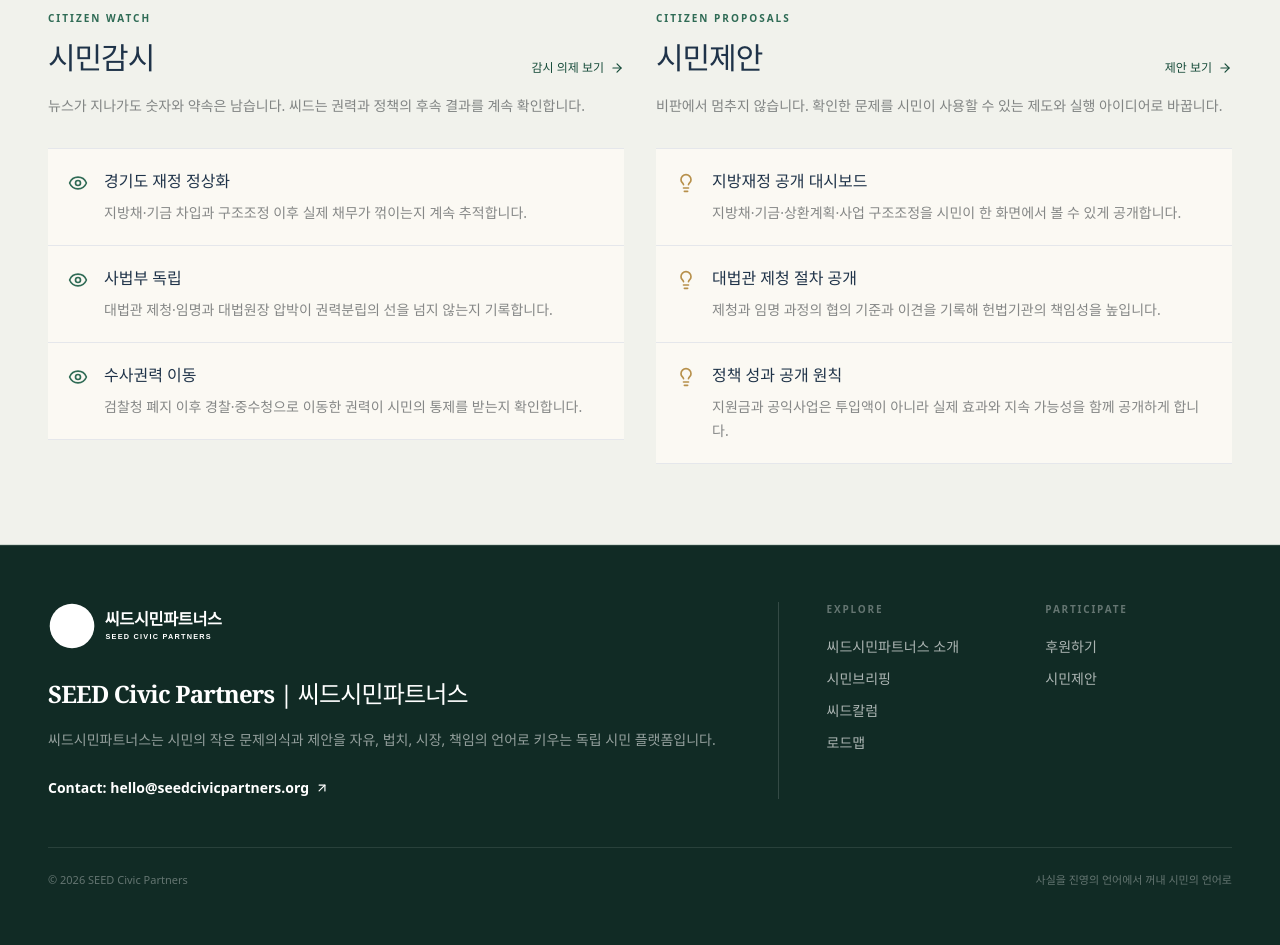
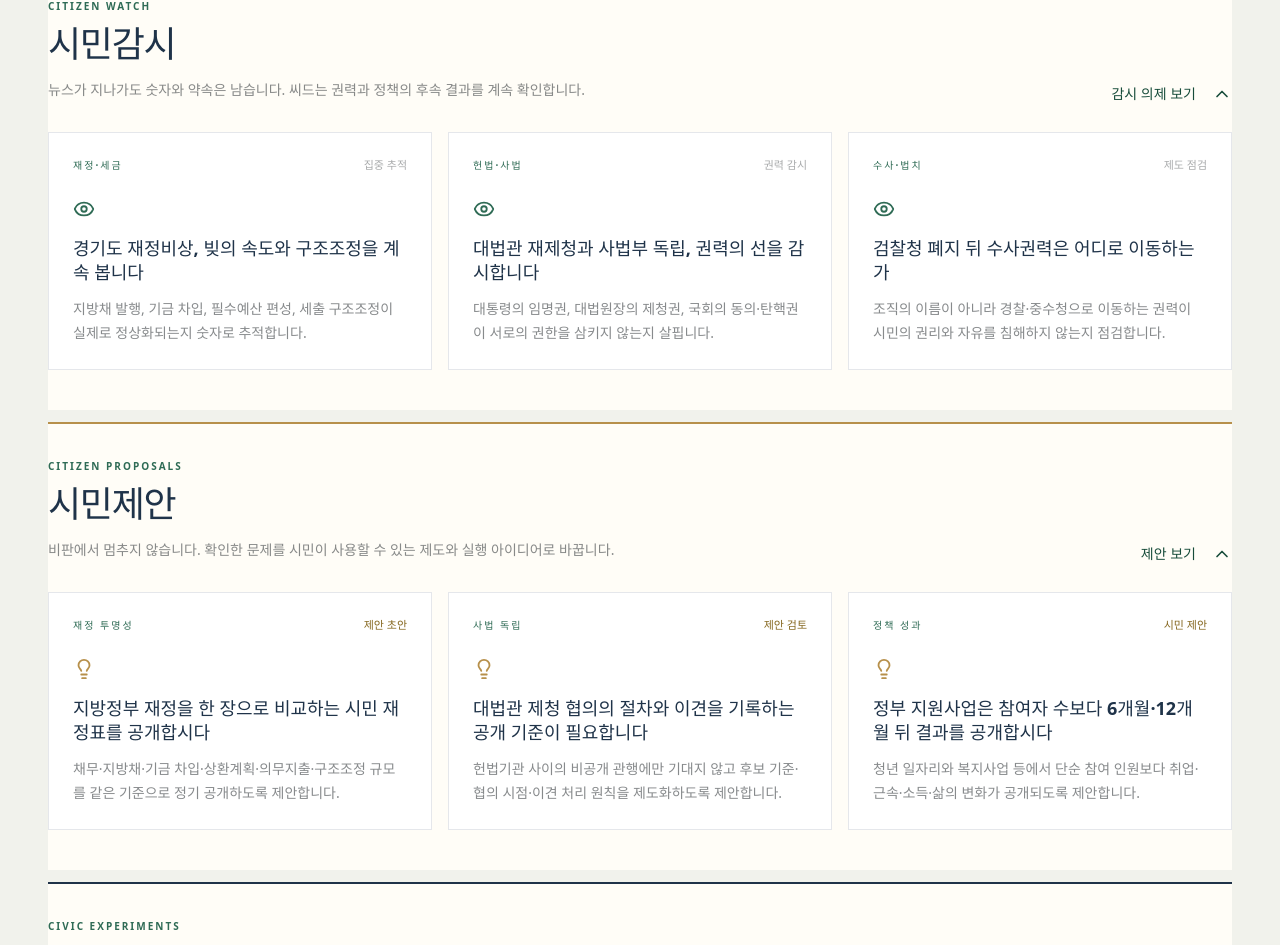
Before and after one commit to moraeal/Seed, a React (Vite) app: page / in a window 1280 px wide. Shown: the part 1559-2504 px from the top of the page. Built offline with nearby package versions, Linux system fonts and the light colour scheme; no server answers.

Commit message:
메인 하단 감시·제안·실험·아카데미를 스크롤 자동 펼침 구조로 개편

```diff
--- a/src/pages/Home.tsx
+++ b/src/pages/Home.tsx
@@ -1,8 +1,11 @@
-import { ArrowRight, Clock, Eye, Lightbulb, Newspaper } from "lucide-react";
+import { ArrowRight, BookOpenCheck, Clock, Eye, FlaskConical, Lightbulb, Newspaper } from "lucide-react";
 import { Link } from "react-router-dom";
+import ScrollRevealPanel from "../components/ScrollRevealPanel";
 import { getAllBriefingsNewestFirst } from "../data/allBriefings";
+import { monitoringItems, proposalItems } from "../data/civicParticipation";
 import { columns } from "../data/columns";
 import { getNewsNewestFirst } from "../data/news";
+import { academyItems, experimentItems } from "../data/programContent";
 import { useLanguage } from "../i18n";
 
 const resolveImageSrc = (src?: string) => {
@@ -11,21 +14,7 @@ const resolveImageSrc = (src?: string) => {
   return `${import.meta.env.BASE_URL}${src.replace(/^\//, "")}`;
 };
 
-const heroTextShadow = {
-  textShadow: "0 2px 10px rgba(0,0,0,.82)",
-};
-
-const monitoringItems = [
-  ["경기도 재정 정상화", "지방채·기금 차입과 구조조정 이후 실제 채무가 꺾이는지 계속 추적합니다."],
-  ["사법부 독립", "대법관 제청·임명과 대법원장 압박이 권력분립의 선을 넘지 않는지 기록합니다."],
-  ["수사권력 이동", "검찰청 폐지 이후 경찰·중수청으로 이동한 권력이 시민의 통제를 받는지 확인합니다."],
-];
-
-const proposalItems = [
-  ["지방재정 공개 대시보드", "지방채·기금·상환계획·사업 구조조정을 시민이 한 화면에서 볼 수 있게 공개합니다."],
-  ["대법관 제청 절차 공개", "제청과 임명 과정의 협의 기준과 이견을 기록해 헌법기관의 책임성을 높입니다."],
-  ["정책 성과 공개 원칙", "지원금과 공익사업은 투입액이 아니라 실제 효과와 지속 가능성을 함께 공개하게 합니다."],
-];
+const heroTextShadow = { textShadow: "0 2px 10px rgba(0,0,0,.82)" };
 
 export default function Home() {
   const { language } = useLanguage();
@@ -33,126 +22,58 @@ export default function Home() {
   const latestColumns = [...columns].sort((a, b) => b.issue - a.issue).slice(0, 2);
   const latestNews = getNewsNewestFirst().slice(0, 3);
   const briefingImage = latestBriefing.images?.[0];
-
   const ko = language === "ko";
 
   return (
     <>
       <section className="border-b border-green-deep/15 bg-ivory">
         <div className="container-page grid gap-6 py-8 sm:py-10 lg:grid-cols-[1.55fr_.75fr] lg:gap-8 lg:py-12">
-          <Link
-            to={`/briefings/${latestBriefing.slug}`}
-            className="group relative min-h-[520px] overflow-hidden bg-navy shadow-[0_24px_70px_rgba(23,76,58,.16)] sm:min-h-[590px]"
-          >
-            {briefingImage && (
-              <img
-                src={resolveImageSrc(briefingImage.src)}
-                alt={briefingImage.alt}
-                className="absolute inset-0 h-full w-full object-cover transition duration-700 group-hover:scale-[1.018]"
-              />
-            )}
+          <Link to={`/briefings/${latestBriefing.slug}`} className="group relative min-h-[520px] overflow-hidden bg-navy shadow-[0_24px_70px_rgba(23,76,58,.16)] sm:min-h-[590px]">
+            {briefingImage && <img src={resolveImageSrc(briefingImage.src)} alt={briefingImage.alt} className="absolute inset-0 h-full w-full object-cover transition duration-700 group-hover:scale-[1.018]" />}
             <div className="absolute inset-0 bg-black/38" />
             <div className="absolute inset-0 bg-gradient-to-t from-black/95 via-black/48 to-black/20" />
             <div className="absolute inset-x-0 bottom-0 p-7 sm:p-10 lg:p-12">
-              <span className="inline-flex border border-white/45 bg-green-deep/78 px-3 py-1.5 text-[10px] font-extrabold tracking-[.18em] text-white backdrop-blur-sm">
-                {ko ? "LATEST CITIZEN BRIEFING" : "LATEST CIVIC BRIEFING"}
-              </span>
-              <p className="mt-5 text-xs font-extrabold tracking-[.13em] text-gold-light" style={heroTextShadow}>
-                {latestBriefing.category} · {latestBriefing.date.replace(/-/g, ".")}
-              </p>
-              <h1 className="editorial-title mt-3 max-w-4xl text-4xl font-bold leading-[1.08] text-white sm:text-5xl lg:text-[3.4rem]" style={heroTextShadow}>
-                {latestBriefing.title}
-              </h1>
-              <p className="mt-5 max-w-3xl text-sm font-semibold leading-7 text-white/95 sm:text-base" style={heroTextShadow}>
-                {latestBriefing.summary}
-              </p>
-              <div className="mt-7 flex items-center gap-5 text-xs font-bold text-white" style={heroTextShadow}>
-                <span className="flex items-center gap-1.5"><Clock size={14} />{latestBriefing.readMinutes}분</span>
-                <span className="flex items-center gap-1.5">{ko ? "브리핑 읽기" : "Read briefing"}<ArrowRight size={15} /></span>
-              </div>
+              <span className="inline-flex border border-white/45 bg-green-deep/80 px-3 py-1.5 text-[10px] font-extrabold tracking-[.18em] text-white backdrop-blur-sm">{ko ? "LATEST CITIZEN BRIEFING" : "LATEST CIVIC BRIEFING"}</span>
+              <p className="mt-5 text-xs font-extrabold tracking-[.13em] text-gold-light" style={heroTextShadow}>{latestBriefing.category} · {latestBriefing.date.replace(/-/g, ".")}</p>
+              <h1 className="editorial-title mt-3 max-w-4xl text-4xl font-bold leading-[1.08] text-white sm:text-5xl lg:text-[3.4rem]" style={heroTextShadow}>{latestBriefing.title}</h1>
+              <p className="mt-5 max-w-3xl text-sm font-semibold leading-7 text-white/95 sm:text-base" style={heroTextShadow}>{latestBriefing.summary}</p>
+              <div className="mt-7 flex items-center gap-5 text-xs font-bold text-white" style={heroTextShadow}><span className="flex items-center gap-1.5"><Clock size={14}/>{latestBriefing.readMinutes}분</span><span className="flex items-center gap-1.5">{ko ? "브리핑 읽기" : "Read briefing"}<ArrowRight size={15}/></span></div>
             </div>
           </Link>
 
           <aside className="flex flex-col border-y-2 border-navy bg-paper">
-            <div className="flex items-center justify-between border-b border-green-deep/15 px-1 py-5">
-              <div>
-                <span className="section-kicker">SEED COLUMN</span>
-                <h2 className="editorial-title mt-2 text-2xl font-bold text-navy">{ko ? "최신 칼럼" : "Latest Columns"}</h2>
-              </div>
-              <Link to="/columns" className="text-link text-xs">{ko ? "전체보기" : "View all"}<ArrowRight size={14} /></Link>
-            </div>
-
-            {latestColumns.map((column, index) => (
-              <Link
-                key={column.slug}
-                to={`/columns/${column.slug}`}
-                className={`group flex flex-1 flex-col justify-center px-1 py-8 ${index === 0 ? "border-b border-green-deep/15" : ""}`}
-              >
-                <div className="flex items-center gap-3 text-[10px] font-extrabold tracking-[.14em] text-green-mid">
-                  <span>씨드칼럼 {String(column.issue).padStart(2, "0")}</span>
-                  <time className="text-charcoal/35">{column.date.replace(/-/g, ".")}</time>
-                </div>
-                <h3 className="editorial-title mt-4 text-2xl font-bold leading-snug text-navy transition group-hover:text-green-mid sm:text-3xl">
-                  {column.title}
-                </h3>
-                <p className="mt-4 text-sm font-semibold leading-7 text-charcoal/65">{column.subtitle}</p>
-                <span className="mt-6 flex items-center gap-2 text-xs font-bold text-green-deep">{ko ? "칼럼 읽기" : "Read column"}<ArrowRight size={14} /></span>
-              </Link>
-            ))}
+            <div className="flex items-center justify-between border-b border-green-deep/15 px-1 py-5"><div><span className="section-kicker">SEED COLUMN</span><h2 className="editorial-title mt-2 text-2xl font-bold text-navy">{ko ? "최신 칼럼" : "Latest Columns"}</h2></div><Link to="/columns" className="text-link text-xs">{ko ? "전체보기" : "View all"}<ArrowRight size={14}/></Link></div>
+            {latestColumns.map((column, index) => <Link key={column.slug} to={`/columns/${column.slug}`} className={`group flex flex-1 flex-col justify-center px-1 py-8 ${index === 0 ? "border-b border-green-deep/15" : ""}`}><div className="flex items-center gap-3 text-[10px] font-extrabold tracking-[.14em] text-green-mid"><span>씨드칼럼 {String(column.issue).padStart(2, "0")}</span><time className="text-charcoal/35">{column.date.replace(/-/g, ".")}</time></div><h3 className="editorial-title mt-4 text-2xl font-bold leading-snug text-navy transition group-hover:text-green-mid sm:text-3xl">{column.title}</h3><p className="mt-4 text-sm font-semibold leading-7 text-charcoal/65">{column.subtitle}</p><span className="mt-6 flex items-center gap-2 text-xs font-bold text-green-deep">{ko ? "칼럼 읽기" : "Read column"}<ArrowRight size={14}/></span></Link>)}
           </aside>
         </div>
       </section>
 
       <section className="bg-paper py-14 sm:py-20">
         <div className="container-page">
-          <div className="flex flex-col gap-4 border-b-2 border-navy pb-6 sm:flex-row sm:items-end sm:justify-between">
-            <div>
-              <span className="section-kicker">SEED NEWS</span>
-              <h2 className="editorial-title mt-3 text-3xl font-bold text-navy sm:text-4xl">{ko ? "지금 읽어야 할 뉴스" : "News to Read Now"}</h2>
-            </div>
-            <Link to="/news" className="text-link">{ko ? "뉴스 전체보기" : "View all news"}<ArrowRight size={16} /></Link>
-          </div>
-
+          <div className="flex flex-col gap-4 border-b-2 border-navy pb-6 sm:flex-row sm:items-end sm:justify-between"><div><span className="section-kicker">SEED NEWS</span><h2 className="editorial-title mt-3 text-3xl font-bold text-navy sm:text-4xl">{ko ? "지금 읽어야 할 뉴스" : "News to Read Now"}</h2></div><Link to="/news" className="text-link">{ko ? "뉴스 전체보기" : "View all news"}<ArrowRight size={16}/></Link></div>
           <div className="grid border-b border-green-deep/15 md:grid-cols-3 md:divide-x md:divide-green-deep/15">
-            {latestNews.map((item, index) => (
-              <Link key={item.slug} to={`/news/${item.slug}`} className={`group py-8 ${index === 0 ? "md:pr-8" : index === 1 ? "md:px-8" : "md:pl-8"}`}>
-                <div className="flex items-center gap-2 text-[10px] font-extrabold tracking-[.14em] text-green-mid"><Newspaper size={14} />씨드뉴스 {String(item.issue).padStart(2, "0")} · {item.category}</div>
-                <h3 className="editorial-title mt-4 text-2xl font-bold leading-snug text-navy transition group-hover:text-green-mid">{item.title}</h3>
-                <p className="mt-4 text-sm leading-7 text-charcoal/55">{item.summary}</p>
-                <time className="mt-6 block text-xs text-charcoal/40">{item.date.replace(/-/g, ".")}</time>
-              </Link>
-            ))}
+            {latestNews.map((item, index) => <Link key={item.slug} to={`/news/${item.slug}`} className={`group py-8 ${index === 0 ? "md:pr-8" : index === 1 ? "md:px-8" : "md:pl-8"}`}><div className="flex items-center gap-2 text-[10px] font-extrabold tracking-[.14em] text-green-mid"><Newspaper size={14}/>씨드뉴스 {String(item.issue).padStart(2, "0")} · {item.category}</div><h3 className="editorial-title mt-4 text-2xl font-bold leading-snug text-navy transition group-hover:text-green-mid">{item.title}</h3><p className="mt-4 text-sm leading-7 text-charcoal/55">{item.summary}</p><time className="mt-6 block text-xs text-charcoal/40">{item.date.replace(/-/g, ".")}</time></Link>)}
           </div>
         </div>
       </section>
 
-      <section className="border-y border-green-deep/15 bg-[#F1F2EC] py-14 sm:py-20">
-        <div className="container-page grid gap-8 lg:grid-cols-2">
-          <section className="border-t-2 border-green-deep pt-6">
-            <div className="flex items-end justify-between gap-4">
-              <div><span className="section-kicker">CITIZEN WATCH</span><h2 className="editorial-title mt-3 text-3xl font-bold text-navy">{ko ? "시민감시" : "Citizen Watch"}</h2></div>
-              <Link to="/monitoring" className="text-link text-xs">{ko ? "감시 의제 보기" : "View watchlist"}<ArrowRight size={14} /></Link>
-            </div>
-            <p className="mt-4 max-w-xl text-sm leading-7 text-charcoal/55">{ko ? "뉴스가 지나가도 숫자와 약속은 남습니다. 씨드는 권력과 정책의 후속 결과를 계속 확인합니다." : "We continue tracking the promises, numbers, and institutional consequences after the headlines move on."}</p>
-            <div className="mt-7 divide-y divide-green-deep/12 border-y border-green-deep/12 bg-paper/70">
-              {monitoringItems.map(([title, description]) => (
-                <article key={title} className="flex gap-4 px-5 py-5"><Eye className="mt-1 shrink-0 text-green-mid" size={20} /><div><h3 className="font-extrabold text-navy">{title}</h3><p className="mt-2 text-sm leading-6 text-charcoal/55">{description}</p></div></article>
-              ))}
-            </div>
-          </section>
+      <section className="border-y border-green-deep/15 bg-[#F1F2EC] py-12 sm:py-16">
+        <div className="container-page space-y-3">
+          <ScrollRevealPanel kicker="CITIZEN WATCH" title={ko ? "시민감시" : "Citizen Watch"} description={ko ? "뉴스가 지나가도 숫자와 약속은 남습니다. 씨드는 권력과 정책의 후속 결과를 계속 확인합니다." : "We continue tracking promises, numbers, and institutional consequences after the headlines move on."} link="/monitoring" linkLabel={ko ? "감시 의제 보기" : "View watchlist"} accent="green">
+            <div className="grid gap-4 lg:grid-cols-3">{monitoringItems.map((item) => <Link key={item.title} to={item.link} className="group border border-green-deep/12 bg-white p-6"><div className="flex items-center justify-between gap-3"><span className="section-kicker">{item.tag}</span><span className="text-[11px] font-bold text-charcoal/40">{item.status}</span></div><Eye className="mt-6 text-green-mid" size={22}/><h3 className="mt-4 text-lg font-extrabold leading-snug text-navy group-hover:text-green-mid">{item.title}</h3><p className="mt-3 text-sm leading-6 text-charcoal/55">{item.summary}</p></Link>)}</div>
+          </ScrollRevealPanel>
 
-          <section className="border-t-2 border-gold pt-6">
-            <div className="flex items-end justify-between gap-4">
-              <div><span className="section-kicker">CITIZEN PROPOSALS</span><h2 className="editorial-title mt-3 text-3xl font-bold text-navy">{ko ? "시민제안" : "Citizen Proposals"}</h2></div>
-              <Link to="/proposals" className="text-link text-xs">{ko ? "제안 보기" : "View proposals"}<ArrowRight size={14} /></Link>
-            </div>
-            <p className="mt-4 max-w-xl text-sm leading-7 text-charcoal/55">{ko ? "비판에서 멈추지 않습니다. 확인한 문제를 시민이 사용할 수 있는 제도와 실행 아이디어로 바꿉니다." : "We turn verified problems into practical institutional and civic proposals rather than stopping at criticism."}</p>
-            <div className="mt-7 divide-y divide-green-deep/12 border-y border-green-deep/12 bg-paper/70">
-              {proposalItems.map(([title, description]) => (
-                <article key={title} className="flex gap-4 px-5 py-5"><Lightbulb className="mt-1 shrink-0 text-gold" size={20} /><div><h3 className="font-extrabold text-navy">{title}</h3><p className="mt-2 text-sm leading-6 text-charcoal/55">{description}</p></div></article>
-              ))}
-            </div>
-          </section>
+          <ScrollRevealPanel kicker="CITIZEN PROPOSALS" title={ko ? "시민제안" : "Citizen Proposals"} description={ko ? "비판에서 멈추지 않습니다. 확인한 문제를 시민이 사용할 수 있는 제도와 실행 아이디어로 바꿉니다." : "We turn verified problems into practical civic and institutional proposals."} link="/proposals" linkLabel={ko ? "제안 보기" : "View proposals"} accent="gold">
+            <div className="grid gap-4 lg:grid-cols-3">{proposalItems.map((item) => <article key={item.title} className="border border-green-deep/12 bg-white p-6"><div className="flex items-center justify-between gap-3"><span className="section-kicker">{item.tag}</span><span className="text-[11px] font-bold text-[#85671F]">{item.status}</span></div><Lightbulb className="mt-6 text-gold" size={22}/><h3 className="mt-4 text-lg font-extrabold leading-snug text-navy">{item.title}</h3><p className="mt-3 text-sm leading-6 text-charcoal/55">{item.summary}</p></article>)}</div>
+          </ScrollRevealPanel>
+
+          <ScrollRevealPanel kicker="CIVIC EXPERIMENTS" title={ko ? "시민실험" : "Civic Experiments"} description={ko ? "큰 구호 이전에 작은 해결 모델을 시험합니다. 성공뿐 아니라 실패와 수정 과정도 시민사회의 학습 자산으로 남깁니다." : "We test small solution models and document what works, what fails, and what should change."} link="/experiments" linkLabel={ko ? "실험 보기" : "View experiments"} accent="navy">
+            <div className="grid gap-4 lg:grid-cols-3">{experimentItems.map((item) => <article key={item.title} className="border border-green-deep/12 bg-white p-6"><span className="section-kicker">{item.status}</span><FlaskConical className="mt-6 text-navy" size={22}/><h3 className="mt-4 text-lg font-extrabold leading-snug text-navy">{item.title}</h3><p className="mt-3 text-sm leading-6 text-charcoal/55">{item.summary}</p></article>)}</div>
+          </ScrollRevealPanel>
+
+          <ScrollRevealPanel kicker="SEED ACADEMY" title={ko ? "씨드 아카데미" : "SEED Academy"} description={ko ? "시민이 사실을 읽고 권력을 이해하며 스스로 제안할 수 있도록 실제 이슈를 중심으로 학습합니다." : "Practical learning for citizens to read facts, understand power, and develop proposals."} link="/academy" linkLabel={ko ? "아카데미 보기" : "View academy"} accent="soft">
+            <div className="grid gap-4 lg:grid-cols-3">{academyItems.map((item) => <article key={item.title} className="border border-green-deep/12 bg-white p-6"><span className="section-kicker">{item.status}</span><BookOpenCheck className="mt-6 text-green-mid" size={22}/><h3 className="mt-4 text-lg font-extrabold leading-snug text-navy">{item.title}</h3><p className="mt-3 text-sm leading-6 text-charcoal/55">{item.summary}</p></article>)}</div>
+          </ScrollRevealPanel>
         </div>
       </section>
     </>
```
